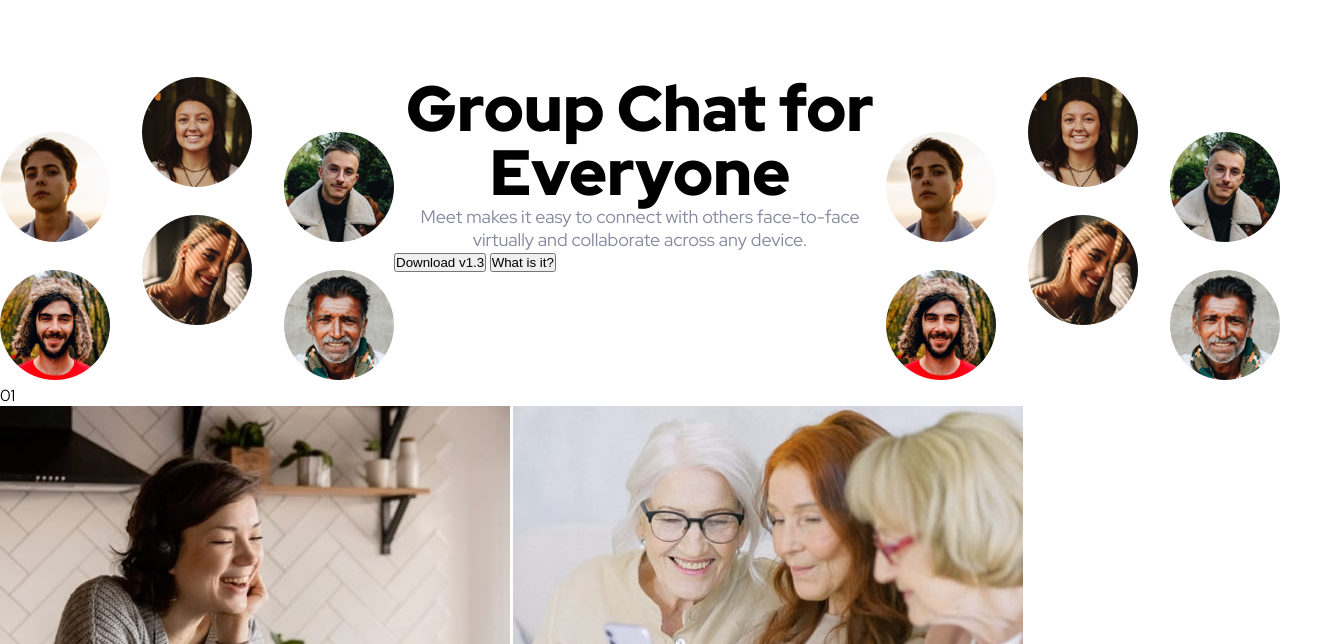
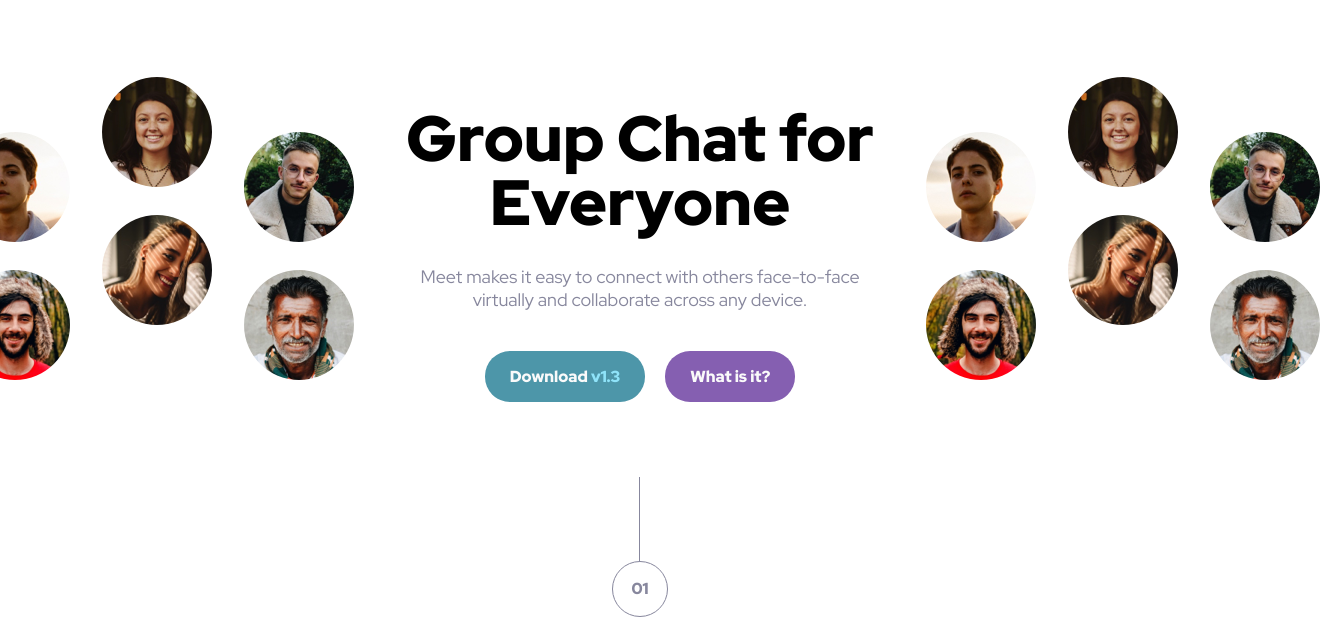
Before and after one commit to kennyputman/meet-landing-page, a plain HTML site: page index.html in a window 1280 px wide. Shown: the part 111-755 px from the top of the page, 1320 px wide, since content can reach past the window. Drawn offline with Linux system fonts and the light colour scheme.

Commit message:
finish hero section

```diff
--- a/index.html
+++ b/index.html
@@ -16,29 +16,40 @@
   <div class="content-center logo">
     <img src="./assets/logo.svg" alt="">
   </div>
+  <div class="hero-container">
     <div class="hero">
       <div class="hero-img-container">
         <img src="./assets/desktop/image-hero-left.png" alt="">
       </div>
       <div class="hero-content">
-      <h1>Group Chat for Everyone</h1>
-      <p class="text-main">
+        <h1 class="hero-header">Group Chat for Everyone</h1>
+        <p class="text-main hero-description">
           Meet makes it easy to connect with others face-to-face virtually and collaborate across any device.
         </p>
-      <button>
-        Download v1.3
+        <div class="content-center">
+          <button class="btn-main bg-cyan-dark">
+            Download <span class="txt-cyan-light">v1.3</span>
           </button>
-      <button>
+          <button class="btn-main bg-violet-dark">
             What is it?
           </button>
+        </div>
       </div>
       <div class="hero-img-container">
         <img src="./assets/desktop/image-hero-left.png" alt="">
       </div>
     </div>
+
+  </div>
   <div class="content-center"></div>
+  <div class="timeline">
+    <div class="timeline-line"></div>
+    <div class="content-center">
       <div class="circle">
         01
+      </div>
+    </div>
+
   </div>
 
 
--- a/styles/main.css
+++ b/styles/main.css
@@ -7,7 +7,7 @@
   --violet-dark: #855fb1;
   --black: #28283d;
   --gray: #87879d;
-  --white: #;
+  --white: #fafafa;
 }
 
 * {
@@ -50,13 +50,82 @@ h2 {
   text-align: center;
 }
 
-/* Content */
+.btn-main {
+  font-family: "Red Hat Display", sans-serif;
+  font-size: 16px;
+  font-weight: 900;
+  color: var(--white);
+  padding: 15px 25px;
+  border-radius: 25px;
+  border: none;
+  margin: 10px;
+}
 
+/* Color Utilities */
+.bg-cyan-dark {
+  background-color: var(--cyan-dark);
+}
+
+.bg-violet-dark {
+  background-color: var(--violet-dark);
+}
+
+.txt-cyan-light {
+  color: var(--cyan-light);
+}
+
+/* -------------  Content -------------  */
 .logo {
   margin: 80px 0;
+}
+
+.hero-container {
+  position: relative;
+  height: 400px;
 }
 .hero {
   display: flex;
   flex-direction: row;
   justify-content: space-between;
+  /* Used to get user image to overflow past the page */
+  width: calc(100vw + 80px);
+  position: absolute;
+  left: -40px;
+  top: 0;
 }
+
+.hero-content {
+  max-width: 500px;
+}
+
+.hero-header {
+  margin: 30px 0;
+}
+
+.hero-description {
+  margin-bottom: 30px;
+}
+
+.timeline {
+  width: 100%;
+  margin-bottom: 30px;
+}
+
+.timeline-line {
+  width: 50%;
+  height: 84px;
+  border-right: 1px solid var(--gray);
+}
+
+.circle {
+  line-height: 26px;
+  font-weight: 900;
+  color: var(--gray);
+  border: 1px solid var(--gray);
+  display: flex;
+  justify-content: center;
+  align-items: center;
+  height: 56px;
+  width: 56px;
+  border-radius: 50%;
+}
```
Lines whose indentation alone changed are shown as unchanged.
